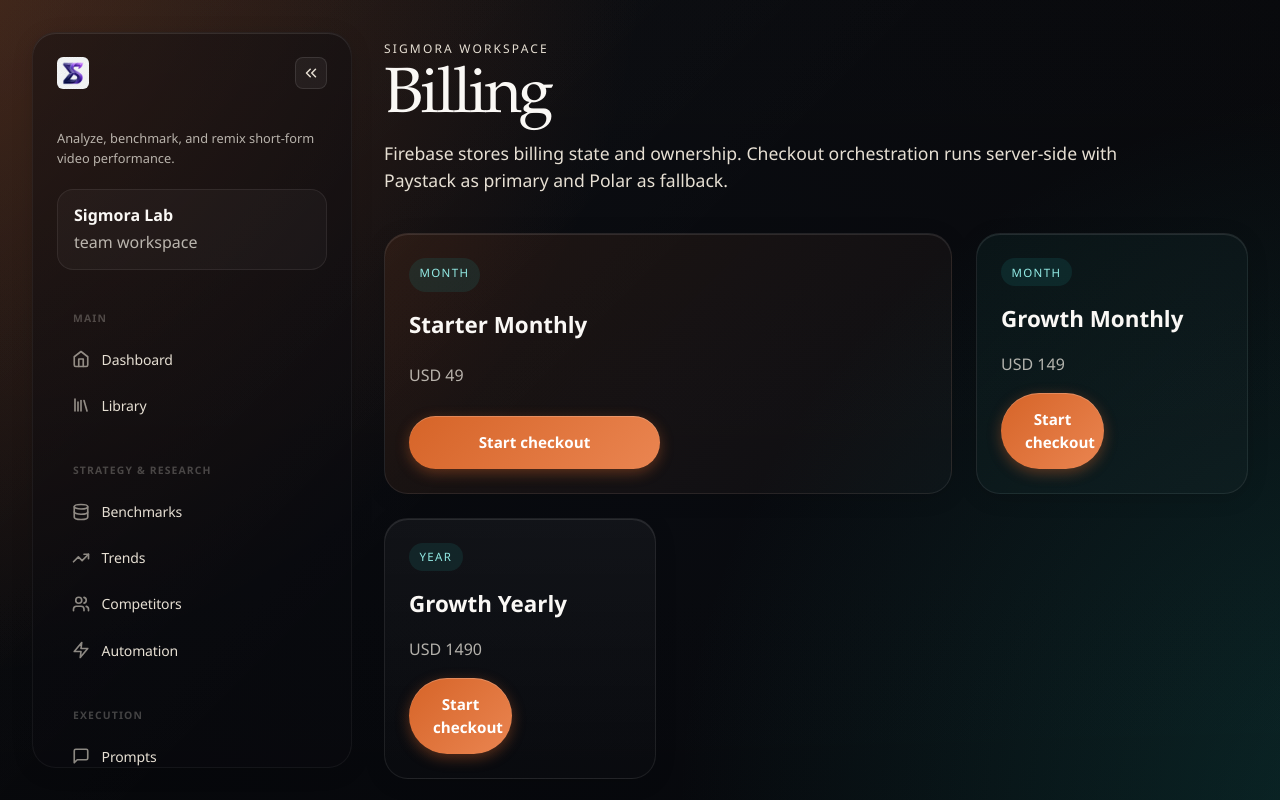
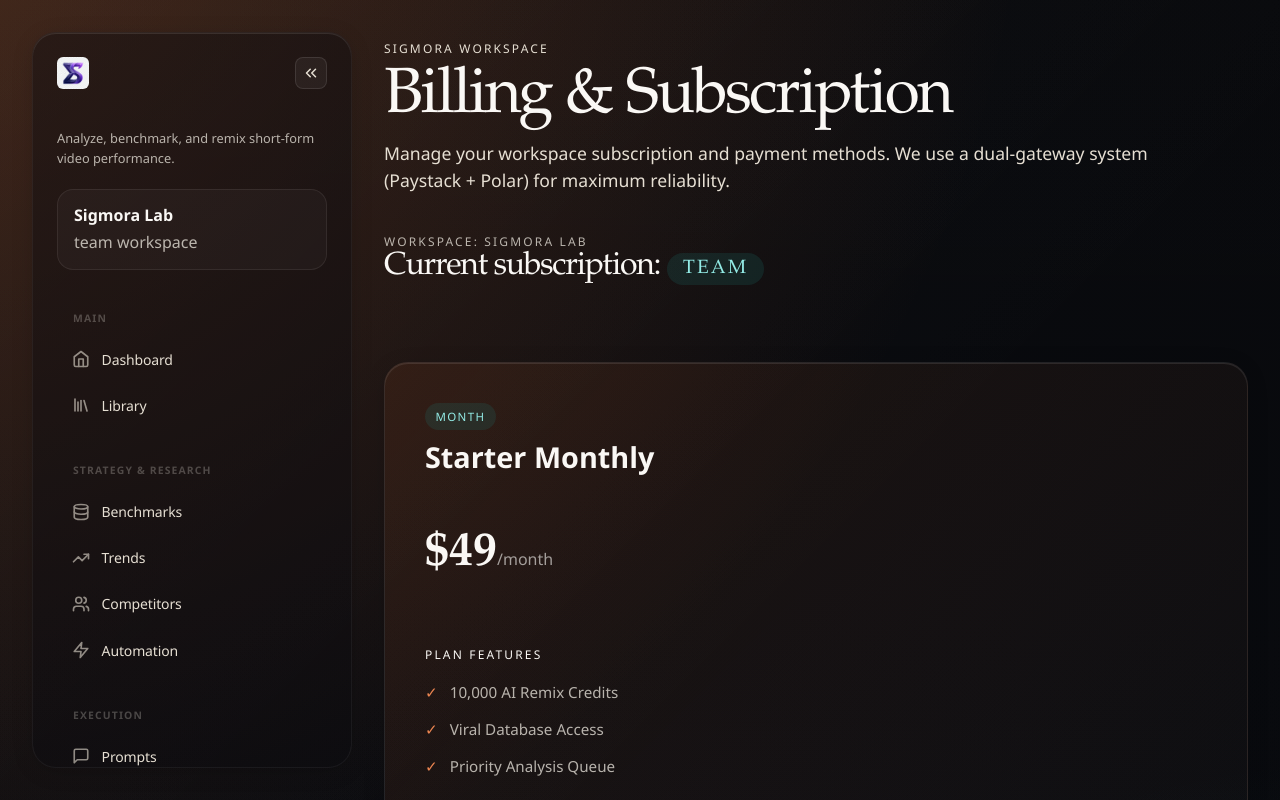
Before and after one commit to mlsniperpro/sigmora, a Next.js app: page /workspaces/1/billing in a window 1280 px wide. Shown: the top 800 px of the page. Built offline with nearby package versions, Linux system fonts and the light colour scheme; no server answers.

Commit message:
feat: complete subscription billing integration and premium pricing UI

```diff
--- a/src/app/workspaces/[workspaceSlug]/billing/page.tsx
+++ b/src/app/workspaces/[workspaceSlug]/billing/page.tsx
@@ -15,26 +15,70 @@ export default async function BillingPage({ params }: BillingParams) {
   return (
     <AppShell
       workspace={workspace}
-      title="Billing"
-      description="Firebase stores billing state and ownership. Checkout orchestration runs server-side with Paystack as primary and Polar as fallback."
+      title="Billing & Subscription"
+      description="Manage your workspace subscription and payment methods. We use a dual-gateway system (Paystack + Polar) for maximum reliability."
     >
-      <section className="module-grid">
+      <div className="section-heading" style={{ marginBottom: '3rem' }}>
+        <p className="eyebrow">Workspace: {workspace.name}</p>
+        <h2 style={{ fontSize: '2rem' }}>Current subscription: <span className="status-pill status-foundation" style={{ fontSize: '1.2rem', padding: '0.4rem 1rem' }}>{workspace.plan.toUpperCase()}</span></h2>
+      </div>
+
+      <section className="pricing-grid" style={{ gridTemplateColumns: 'repeat(auto-fit, minmax(320px, 1fr))' }}>
         {Object.values(billingPlans).map((plan) => (
-          <article key={plan.key} className="panel module-card">
-            <span className="status-pill status-foundation">{plan.interval}</span>
-            <h3>{plan.label}</h3>
-            <p>
-              {plan.currency} {plan.amount}
-            </p>
+          <article key={plan.key} className="panel module-card" style={{ display: 'flex', flexDirection: 'column', padding: '2.5rem' }}>
+            <div style={{ marginBottom: '1.5rem' }}>
+              <span className="status-pill status-foundation" style={{ marginBottom: '1rem' }}>{plan.interval.toUpperCase()}</span>
+              <h3 style={{ fontSize: '1.8rem', marginTop: '0.5rem' }}>{plan.label}</h3>
+            </div>
+
+            <div style={{ marginBottom: '2.5rem' }}>
+              <span style={{ fontSize: '3rem', fontWeight: 600, fontFamily: 'var(--font-display)' }}>
+                {plan.currency === 'USD' ? '$' : plan.currency}{plan.amount}
+              </span>
+              <span style={{ opacity: 0.6, fontSize: '1rem' }}>/{plan.interval}</span>
+            </div>
+
+            <div style={{ flex: 1, marginBottom: '2.5rem' }}>
+              <p className="eyebrow" style={{ color: 'var(--color-paper-300)', marginBottom: '1rem' }}>Plan features</p>
+              <ul style={{ listStyle: 'none', padding: 0, margin: 0, display: 'grid', gap: '0.85rem', fontSize: '0.95rem' }}>
+                <li style={{ display: 'flex', gap: '0.75rem', alignItems: 'center' }}>
+                  <span style={{ color: 'var(--color-accent-400)' }}>✓</span>
+                  {plan.amount > 100 ? '50,000' : '10,000'} AI Remix Credits
+                </li>
+                <li style={{ display: 'flex', gap: '0.75rem', alignItems: 'center' }}>
+                  <span style={{ color: 'var(--color-accent-400)' }}>✓</span>
+                  Viral Database Access
+                </li>
+                <li style={{ display: 'flex', gap: '0.75rem', alignItems: 'center' }}>
+                  <span style={{ color: 'var(--color-accent-400)' }}>✓</span>
+                  Priority Analysis Queue
+                </li>
+              </ul>
+            </div>
+
             <form action={action} className="entity-form">
               <input type="hidden" name="planKey" value={plan.key} />
-              <button type="submit" className="button">
-                Start checkout
+              <button
+                type="submit"
+                className={`button ${workspace.plan.toLowerCase() === plan.key.split('_')[0] ? 'button-secondary' : ''}`}
+                style={{ width: '100%' }}
+                disabled={workspace.plan.toLowerCase() === plan.key.split('_')[0]}
+              >
+                {workspace.plan.toLowerCase() === plan.key.split('_')[0] ? 'Current Plan' : 'Switch to this plan'}
               </button>
             </form>
           </article>
         ))}
       </section>
+
+      <div className="panel" style={{ marginTop: '4rem', padding: '2rem', background: 'rgba(255,255,255,0.02)', border: '1px solid rgba(255,255,255,0.05)' }}>
+        <h4 style={{ marginBottom: '1rem' }}>Security & Compliance</h4>
+        <p style={{ fontSize: '0.9rem', color: 'var(--color-paper-300)', lineHeight: '1.6' }}>
+          For maximum security, your payment information is never stored on our servers.
+          All transactions are handled securely by **Paystack** and **Polar** (Merchant of Record).
+          Tax compliance, invoicing, and cross-border security are handled automatically.
+        </p>
+      </div>
     </AppShell>
   );
 }
--- a/src/components/pricing-section.tsx
+++ b/src/components/pricing-section.tsx
@@ -12,56 +12,53 @@ export function PricingSection() {
             </div>
 
             <div className="pricing-grid">
-                {/* Solo Plan */}
+                {/* Starter Plan */}
                 <div className="panel module-card" style={{ display: 'flex', flexDirection: 'column' }}>
                     <div style={{ marginBottom: '1.5rem' }}>
-                        <h3 style={{ fontSize: '1.3rem', color: '#fff' }}>Solo Plan</h3>
-                        <p style={{ fontSize: '0.9rem', minHeight: '40px' }}>Perfect for individual creators and marketers starting out.</p>
+                        <h3 style={{ fontSize: '1.3rem', color: '#fff' }}>Starter</h3>
+                        <p style={{ fontSize: '0.9rem', minHeight: '40px' }}>Perfect for individual creators starting their content journey.</p>
                     </div>
                     <div style={{ marginBottom: '2rem' }}>
-                        <span style={{ fontSize: '2.5rem', fontFamily: 'var(--font-display)', fontWeight: 600 }}>$33</span>
+                        <span style={{ fontSize: '2.5rem', fontFamily: 'var(--font-display)', fontWeight: 600 }}>$49</span>
                         <span style={{ color: 'rgba(245, 241, 232, 0.6)' }}>/month</span>
-                        <div style={{ fontSize: '0.8rem', color: '#37b5ae', marginTop: '0.5rem' }}>Billed $400 yearly (Save 2 months)</div>
                     </div>
-                    <Link href="/signup" className="button button-secondary" style={{ width: '100%', marginBottom: '2rem' }}>Get Started</Link>
+                    <Link href="/signup?plan=starter_monthly" className="button button-secondary" style={{ width: '100%', marginBottom: '2rem', textAlign: 'center' }}>Get Started</Link>
 
                     <div style={{ flex: 1 }}>
                         <p className="eyebrow" style={{ marginBottom: '1rem' }}>What's included</p>
                         <ul style={{ listStyle: 'none', padding: 0, margin: 0, display: 'grid', gap: '0.75rem', fontSize: '0.9rem', color: 'rgba(245, 241, 232, 0.8)' }}>
-                            <li style={{ display: 'flex', gap: '0.5rem' }}><span>✓</span> 24,000 Credits / Year</li>
-                            <li style={{ display: 'flex', gap: '0.5rem' }}><span>✓</span> 1 User Seat</li>
-                            <li style={{ display: 'flex', gap: '0.5rem' }}><span>✓</span> Access to Viral Content Database</li>
+                            <li style={{ display: 'flex', gap: '0.5rem' }}><span>✓</span> 10,000 AI Credits / Mo</li>
+                            <li style={{ display: 'flex', gap: '0.5rem' }}><span>✓</span> Standard Viral Database</li>
                             <li style={{ display: 'flex', gap: '0.5rem' }}><span>✓</span> AI Content Remixing</li>
-                            <li style={{ display: 'flex', gap: '0.5rem' }}><span>✓</span> Competitor Account Spy</li>
+                            <li style={{ display: 'flex', gap: '0.5rem' }}><span>✓</span> Basic Analytics</li>
                         </ul>
                     </div>
                 </div>
 
-                {/* Team Plan (Best Value) */}
+                {/* Growth Plan (Best Value) */}
                 <div className="panel module-card pricing-card best-value" style={{ display: 'flex', flexDirection: 'column', position: 'relative' }}>
                     <div style={{ position: 'absolute', top: '-12px', left: '50%', transform: 'translateX(-50%)', background: 'linear-gradient(135deg, var(--color-accent-500), var(--color-accent-400))', color: '#fff', padding: '0.25rem 1rem', borderRadius: '99px', fontSize: '0.75rem', fontWeight: 600, letterSpacing: '0.05em', textTransform: 'uppercase' }}>
-                        Best Value
+                        Recommended
                     </div>
 
                     <div style={{ marginBottom: '1.5rem' }}>
-                        <h3 style={{ fontSize: '1.3rem', color: '#fff' }}>Team Plan</h3>
-                        <p style={{ fontSize: '0.9rem', minHeight: '40px' }}>Built for growing teams and agencies scaling content ops.</p>
+                        <h3 style={{ fontSize: '1.3rem', color: '#fff' }}>Growth</h3>
+                        <p style={{ fontSize: '0.9rem', minHeight: '40px' }}>Built for fast-moving teams and agencies scaling content volume.</p>
                     </div>
                     <div style={{ marginBottom: '2rem' }}>
-                        <span style={{ fontSize: '2.5rem', fontFamily: 'var(--font-display)', fontWeight: 600 }}>$50</span>
+                        <span style={{ fontSize: '2.5rem', fontFamily: 'var(--font-display)', fontWeight: 600 }}>$149</span>
                         <span style={{ color: 'rgba(245, 241, 232, 0.6)' }}>/month</span>
-                        <div style={{ fontSize: '0.8rem', color: '#ea8551', marginTop: '0.5rem' }}>Billed $600 yearly (Save 2 months)</div>
                     </div>
-                    <Link href="/signup" className="button" style={{ width: '100%', marginBottom: '2rem', textAlign: 'center' }}>Get Started</Link>
+                    <Link href="/signup?plan=growth_monthly" className="button" style={{ width: '100%', marginBottom: '2rem', textAlign: 'center' }}>Get Started</Link>
 
                     <div style={{ flex: 1 }}>
                         <p className="eyebrow" style={{ marginBottom: '1rem' }}>What's included</p>
                         <ul style={{ listStyle: 'none', padding: 0, margin: 0, display: 'grid', gap: '0.75rem', fontSize: '0.9rem', color: 'rgba(245, 241, 232, 0.9)' }}>
-                            <li style={{ display: 'flex', gap: '0.5rem' }}><span>✓</span> <b>60,000 Credits / Year</b></li>
-                            <li style={{ display: 'flex', gap: '0.5rem' }}><span>✓</span> <b>Up to 10 Team Members</b></li>
-                            <li style={{ display: 'flex', gap: '0.5rem' }}><span>✓</span> Everything in Solo</li>
-                            <li style={{ display: 'flex', gap: '0.5rem' }}><span>✓</span> Collaborative Workspace</li>
-                            <li style={{ display: 'flex', gap: '0.5rem' }}><span>✓</span> Dedicated Slack Support</li>
+                            <li style={{ display: 'flex', gap: '0.5rem' }}><span>✓</span> 50,000 AI Credits / Mo</li>
+                            <li style={{ display: 'flex', gap: '0.5rem' }}><span>✓</span> Priority Viral Database</li>
+                            <li style={{ display: 'flex', gap: '0.5rem' }}><span>✓</span> Advanced Audience Analysis</li>
+                            <li style={{ display: 'flex', gap: '0.5rem' }}><span>✓</span> Team Collaboration (5 seats)</li>
+                            <li style={{ display: 'flex', gap: '0.5rem' }}><span>✓</span> Dedicated Support</li>
                         </ul>
                     </div>
                 </div>
```
